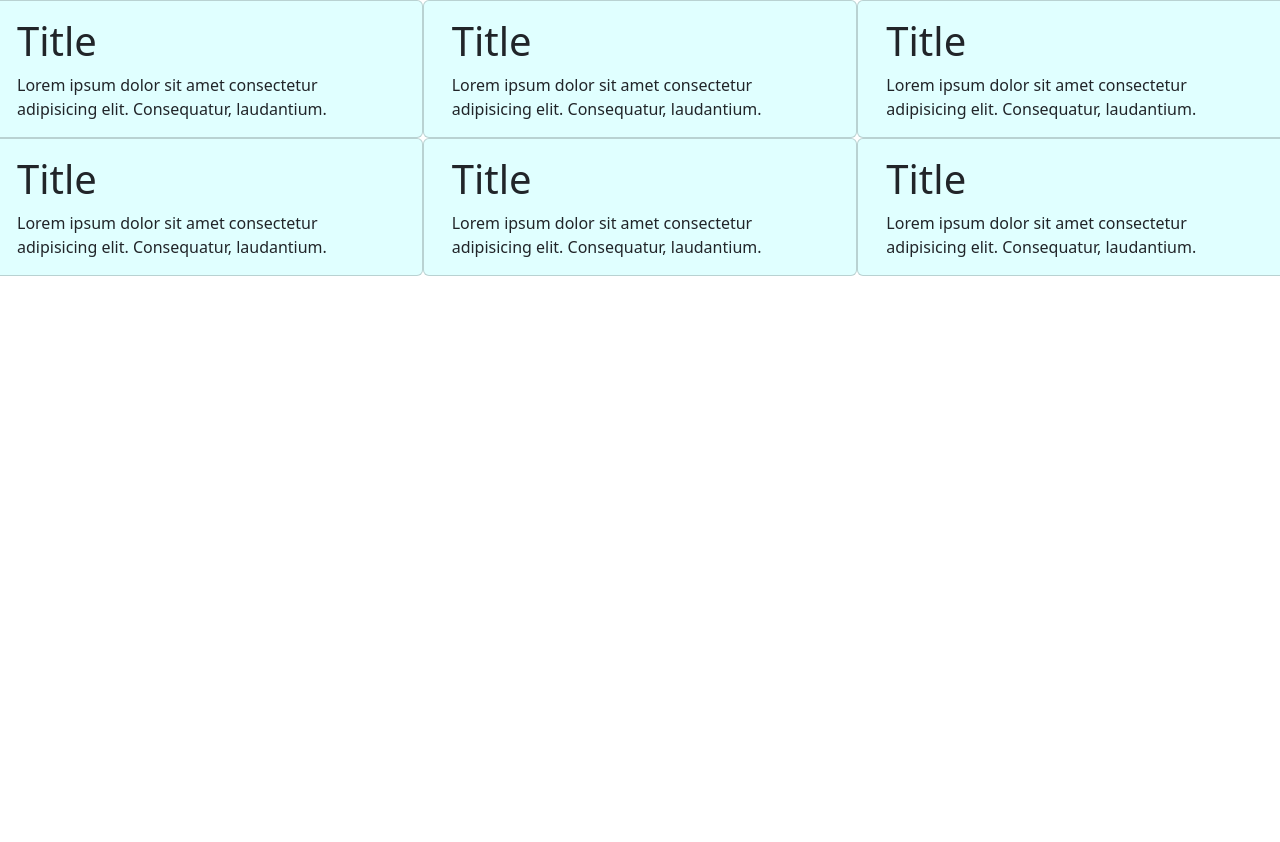
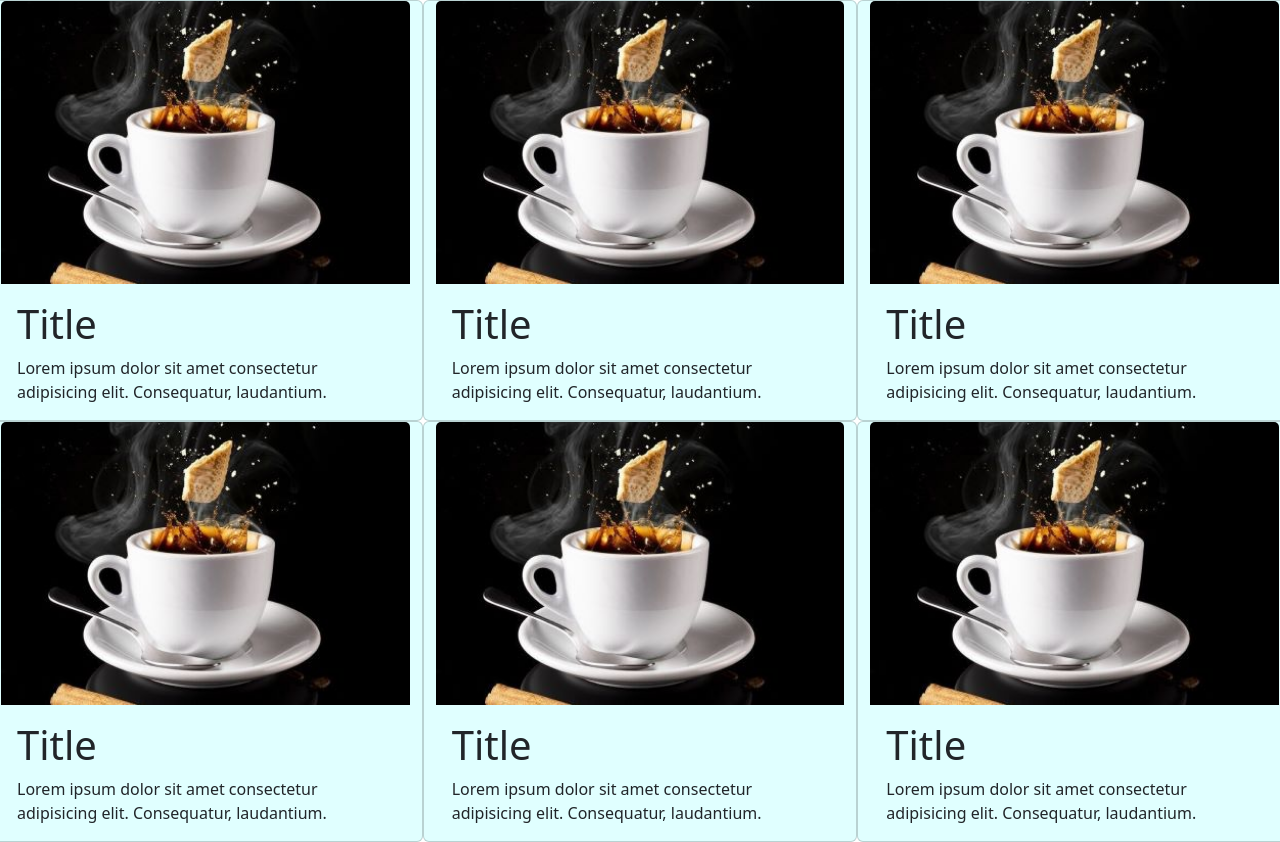
Before and after one commit to Ritwik0319/day4oct, a plain HTML site: page index.html in a window 1280 px wide. Before the commit the page ends 800 px from the top, so only its background shows below. Drawn offline with nearby package versions, Linux system fonts and the light colour scheme; the site is published under a folder, as on GitHub Pages, so addresses that start at the root find nothing.

Commit message:
files added

```diff
--- a/index.html
+++ b/index.html
@@ -25,7 +25,7 @@
     <div class="contaoner-fluid">
         <div class="card-parent row">
             <div class="card col-4">
-                <img src="/4.jpg" alt="" class="card-img-top">
+                <img src="4.jpg" alt="" class="card-img-top">
                 <div class="card-body">
                     <div class="card-title h1">Title</div>
                     <div class="card-text">Lorem ipsum dolor sit amet consectetur adipisicing elit. Consequatur,
@@ -33,7 +33,7 @@
                 </div>
             </div>
             <div class="card col-4">
-                <img src="/4.jpg" alt="" class="card-img-top">
+                <img src="4.jpg" alt="" class="card-img-top">
                 <div class="card-body">
                     <div class="card-title h1">Title</div>
                     <div class="card-text">Lorem ipsum dolor sit amet consectetur adipisicing elit. Consequatur,
@@ -41,7 +41,7 @@
                 </div>
             </div>
             <div class="card col-4">
-                <img src="/4.jpg" alt="" class="card-img-top">
+                <img src="4.jpg" alt="" class="card-img-top">
                 <div class="card-body">
                     <div class="card-title h1">Title</div>
                     <div class="card-text">Lorem ipsum dolor sit amet consectetur adipisicing elit. Consequatur,
@@ -49,7 +49,7 @@
                 </div>
             </div>
             <div class="card col-4">
-                <img src="/4.jpg" alt="" class="card-img-top">
+                <img src="4.jpg" alt="" class="card-img-top">
                 <div class="card-body">
                     <div class="card-title h1">Title</div>
                     <div class="card-text">Lorem ipsum dolor sit amet consectetur adipisicing elit. Consequatur,
@@ -57,7 +57,7 @@
                 </div>
             </div>
             <div class="card col-4">
-                <img src="/4.jpg" alt="" class="card-img-top">
+                <img src="4.jpg" alt="" class="card-img-top">
                 <div class="card-body">
                     <div class="card-title h1">Title</div>
                     <div class="card-text">Lorem ipsum dolor sit amet consectetur adipisicing elit. Consequatur,
@@ -65,7 +65,7 @@
                 </div>
             </div>
             <div class="card col-4">
-                <img src="/4.jpg" alt="" class="card-img-top">
+                <img src="4.jpg" alt="" class="card-img-top">
                 <div class="card-body">
                     <div class="card-title h1">Title</div>
                     <div class="card-text">Lorem ipsum dolor sit amet consectetur adipisicing elit. Consequatur,
```
